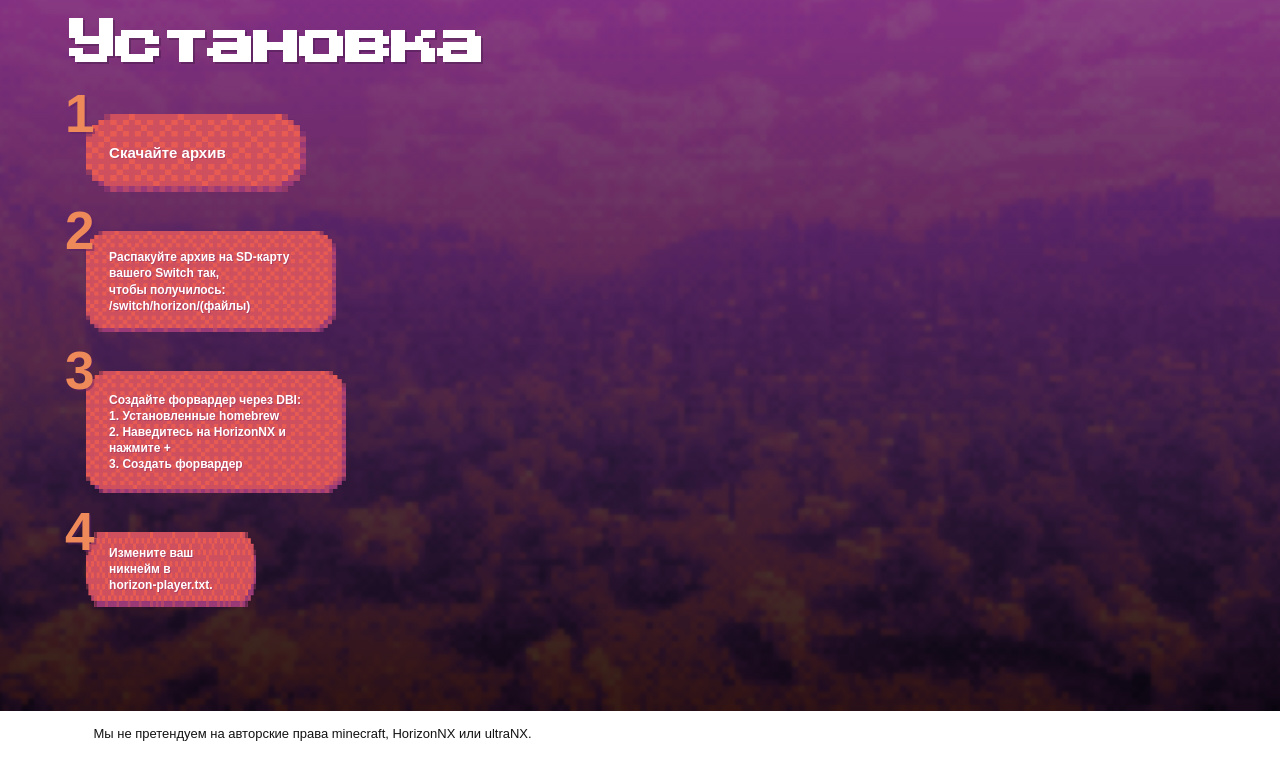
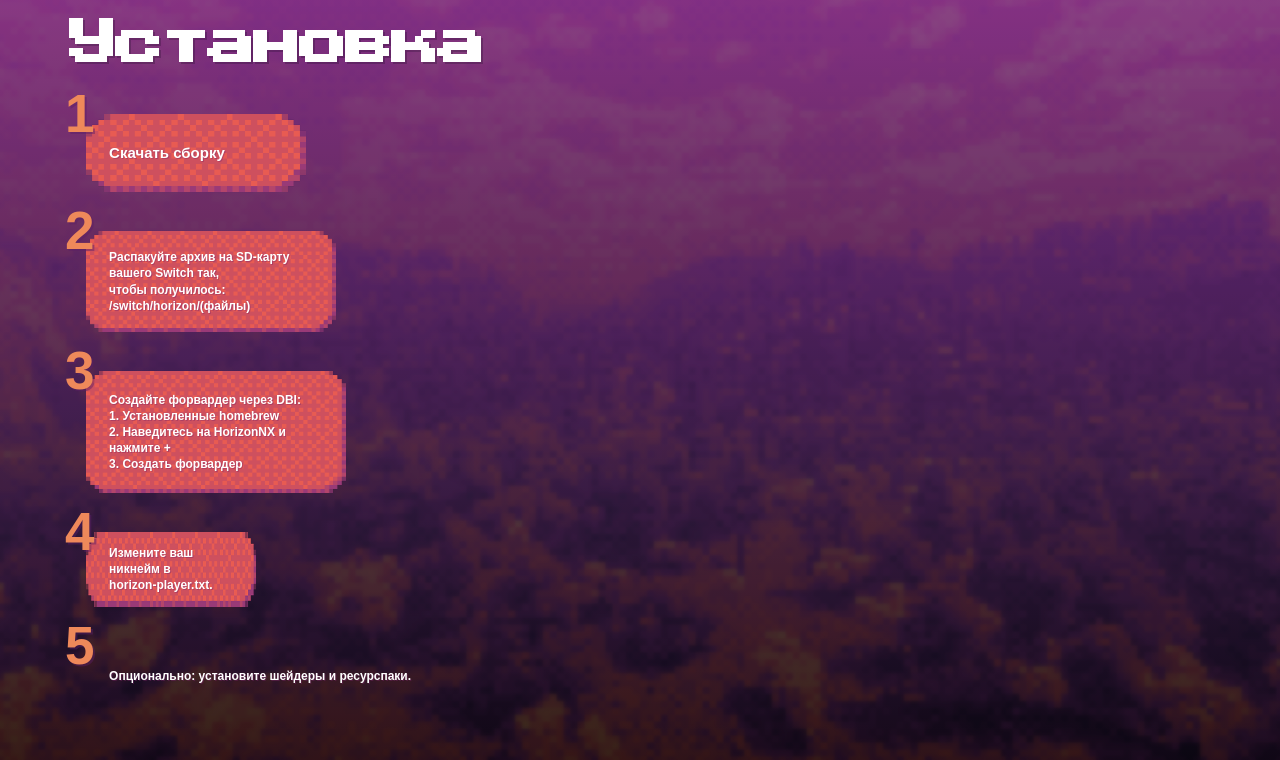
Before and after one commit to moroskinbiba-crypto/wlkmmncrft, a plain HTML site: page index.html in a window 1280 px wide. Shown: the part 910-1670 px from the top of the page. Drawn offline with Linux system fonts and the light colour scheme; a web font is replaced by a local one.

Commit message:
Add build download and optional shader/resource-pack step

```diff
--- a/index.html
+++ b/index.html
@@ -65,9 +65,9 @@
         <ol class="steps">
           <li class="step step--one">
             <span class="step__number" aria-hidden="true">1</span>
-            <div class="step__card step__card--one" id="download" aria-label="Ссылка на скачивание пока не добавлена">
-              <span>Скачайте архив</span>
-            </div>
+            <a class="step__card step__card--one step__download" id="download" href="https://disk.yandex.uz/d/1b5iOz2Vw_FCWg" target="_blank" rel="noopener noreferrer" aria-label="Скачать сборку UltraNX world">
+              <span>Скачать сборку</span>
+            </a>
           </li>
           <li class="step step--two">
             <span class="step__number" aria-hidden="true">2</span>
@@ -91,6 +91,12 @@
               <p>Измените ваш никнейм в<br><code>horizon-player.txt</code>.</p>
             </div>
           </li>
+          <li class="step step--five">
+            <span class="step__number" aria-hidden="true">5</span>
+            <div class="step__card step__card--five">
+              <p><span class="step__optional">Опционально:</span> установите шейдеры и ресурспаки.</p>
+            </div>
+          </li>
         </ol>
       </div>
     </section>
```
